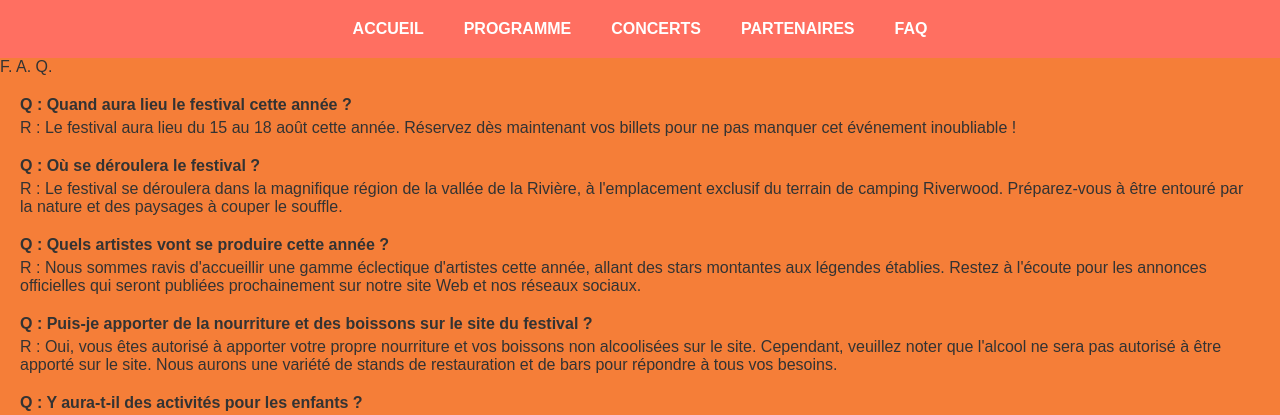
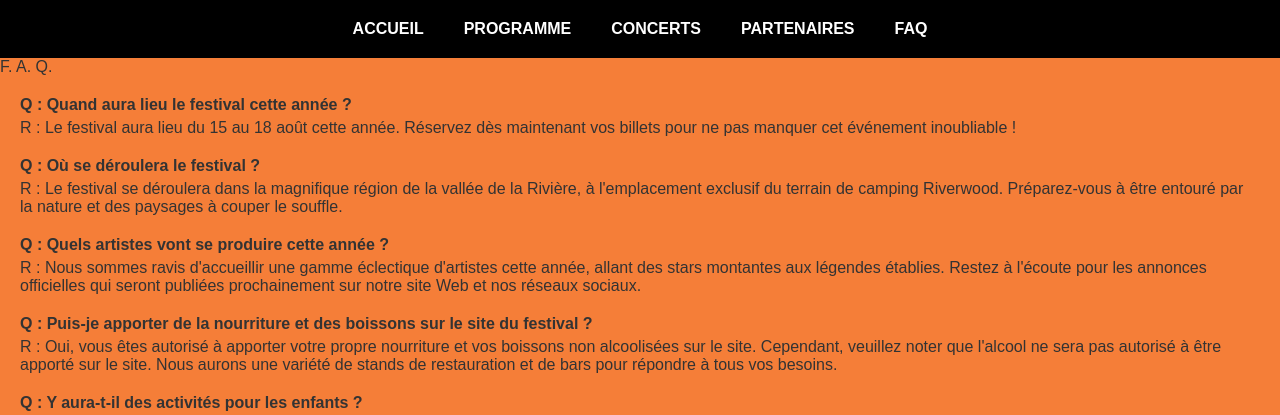
Before and after one commit to Keyymie/Live-Event-Front, a PHP site: page /src/faq.php in a window 1280 px wide. Shown: the part 302-717 px from the top of the page. Run offline with PHP 8.4, Linux system fonts and the light colour scheme; some libraries are stand-ins or nearby versions.

Commit message:
Update css.css

```diff
--- a/assets/css/css.css
+++ b/assets/css/css.css
@@ -38,7 +38,7 @@ header p {
 nav {
     display: flex;
     justify-content: center;
-    background-color: #ff6f61;
+    background-color: #000000;
     padding: 10px 0;
 }
 
```
